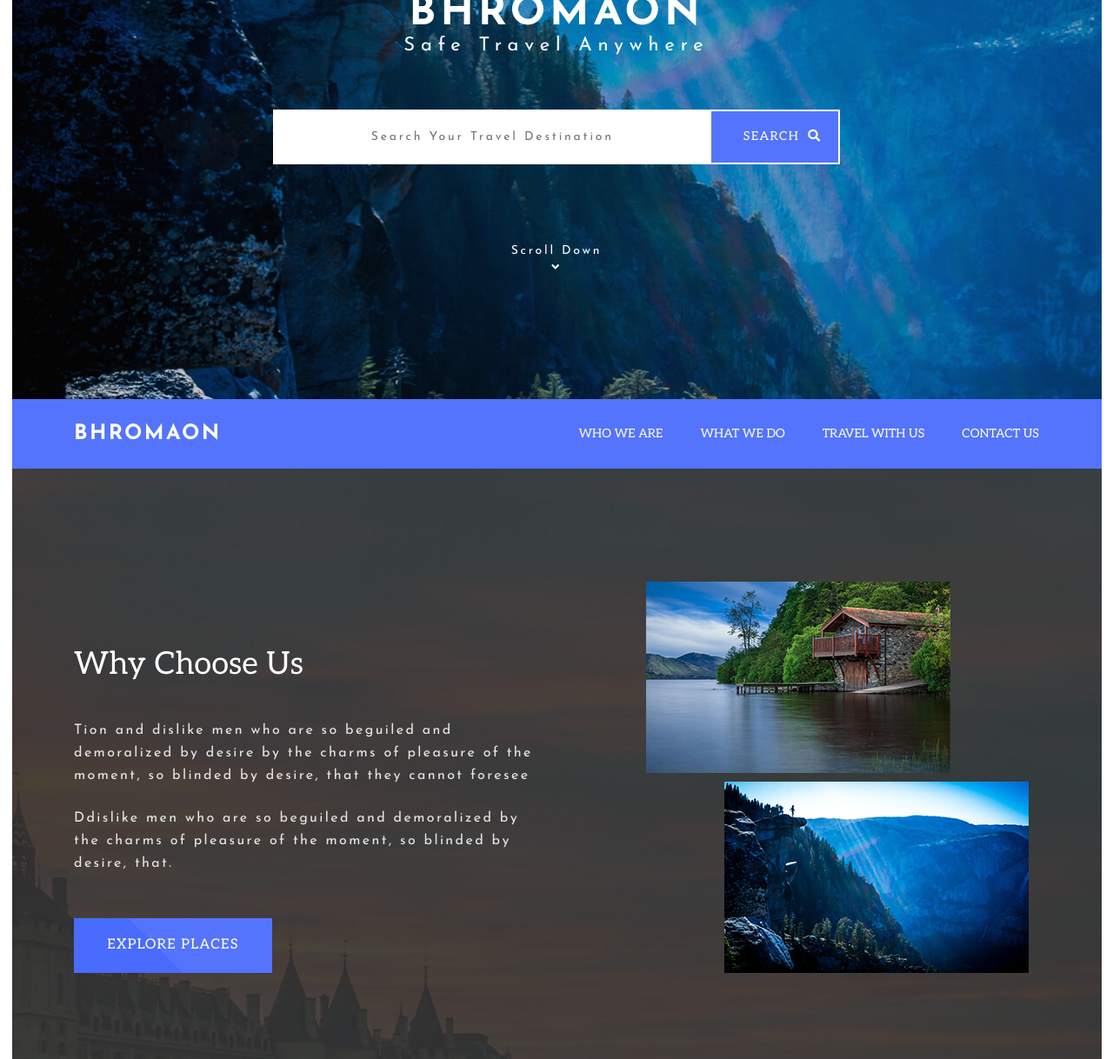
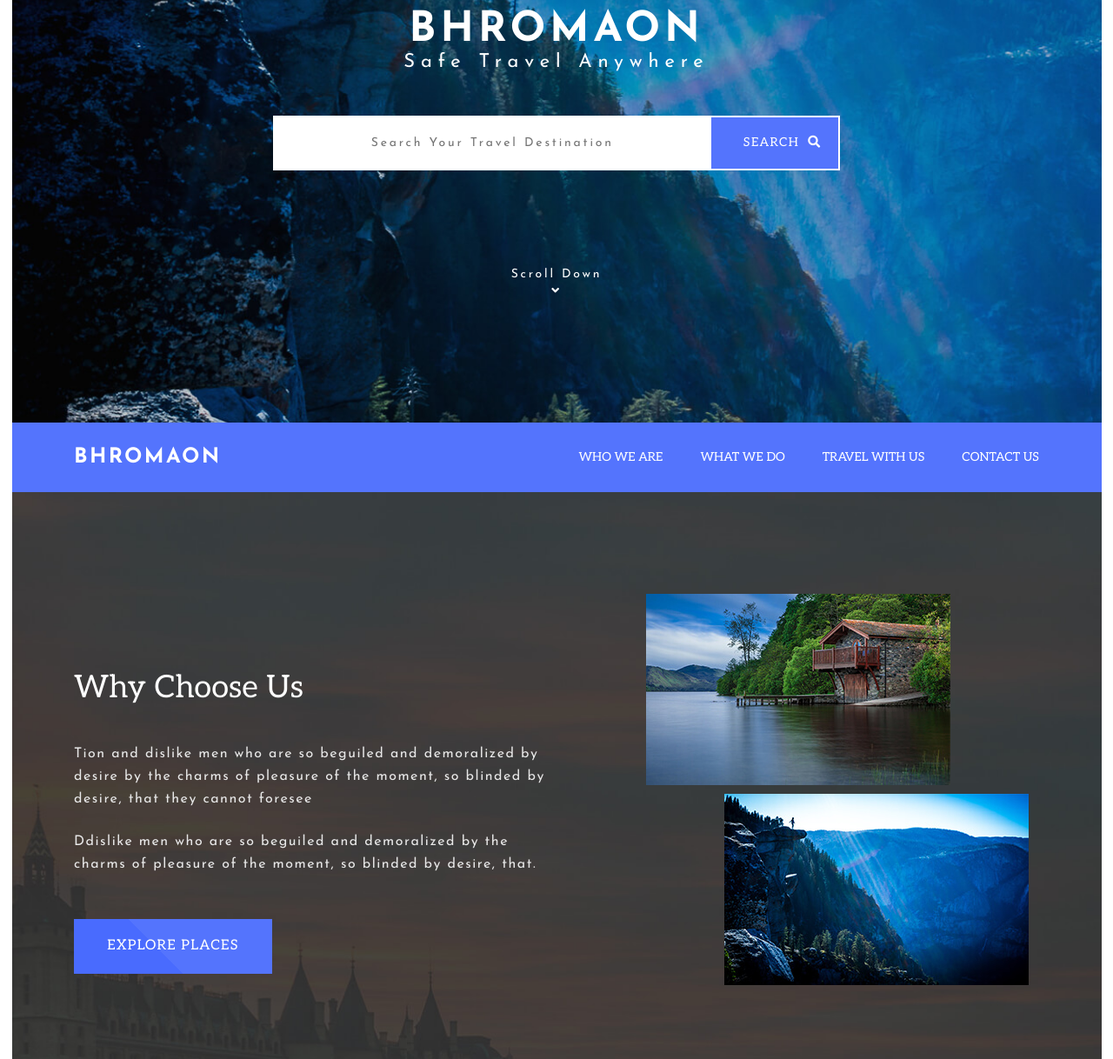
Before and after one commit to NataKyrylenko/Artboard, a plain HTML site: page index.html in a window 1280 px wide. Shown: the part 296-1514 px from the top of the page at 87% size. Drawn offline with Linux system fonts and the light colour scheme.

Commit message:
fix details

```diff
--- a/scss/block/_header.scss
+++ b/scss/block/_header.scss
@@ -21,7 +21,7 @@
   &-content {
     text-align: center;
     margin: 0 auto;
-    padding: 285px 0 140px;
+    padding: 304px 0 140px;
     &__title {
       font-family: $font-primary;
       font-size: $big-title-size;
@@ -38,13 +38,13 @@
       letter-spacing: 6.82px;
       color: $primary-color;
       font-weight: 400;
-      margin-bottom: 60px;
+      margin-bottom: 48px;
       text-align: center;
     }
   }
 }
 .form {
-  margin-bottom: 90px;
+  margin-bottom: 110px;
   &__input {
     width: 503px;
     background-color: $primary-color;
--- a/scss/block/_main.scss
+++ b/scss/block/_main.scss
@@ -37,7 +37,7 @@
   }
   &__text {
     @include text;
-    letter-spacing: 2.4px;
+    letter-spacing: 1.5px;
     color: $main-color;
     margin-bottom: 23px;
   }
@@ -137,7 +137,7 @@
   &__pretitle {
     @include pretitle;
     color: $main-color;
-    margin-bottom: 23px;
+    margin-bottom: 19px;
   }
   &__title {
     @include pretitle;
@@ -165,7 +165,7 @@
     @include title;
     font-family: $font-second;
     color: $primary-color;
-    padding: 126px 0 91px;
+    padding: 125px 0 91px;
   }
   &-content {
     display: flex;
```
Also changed, not shown: css/style.css.
